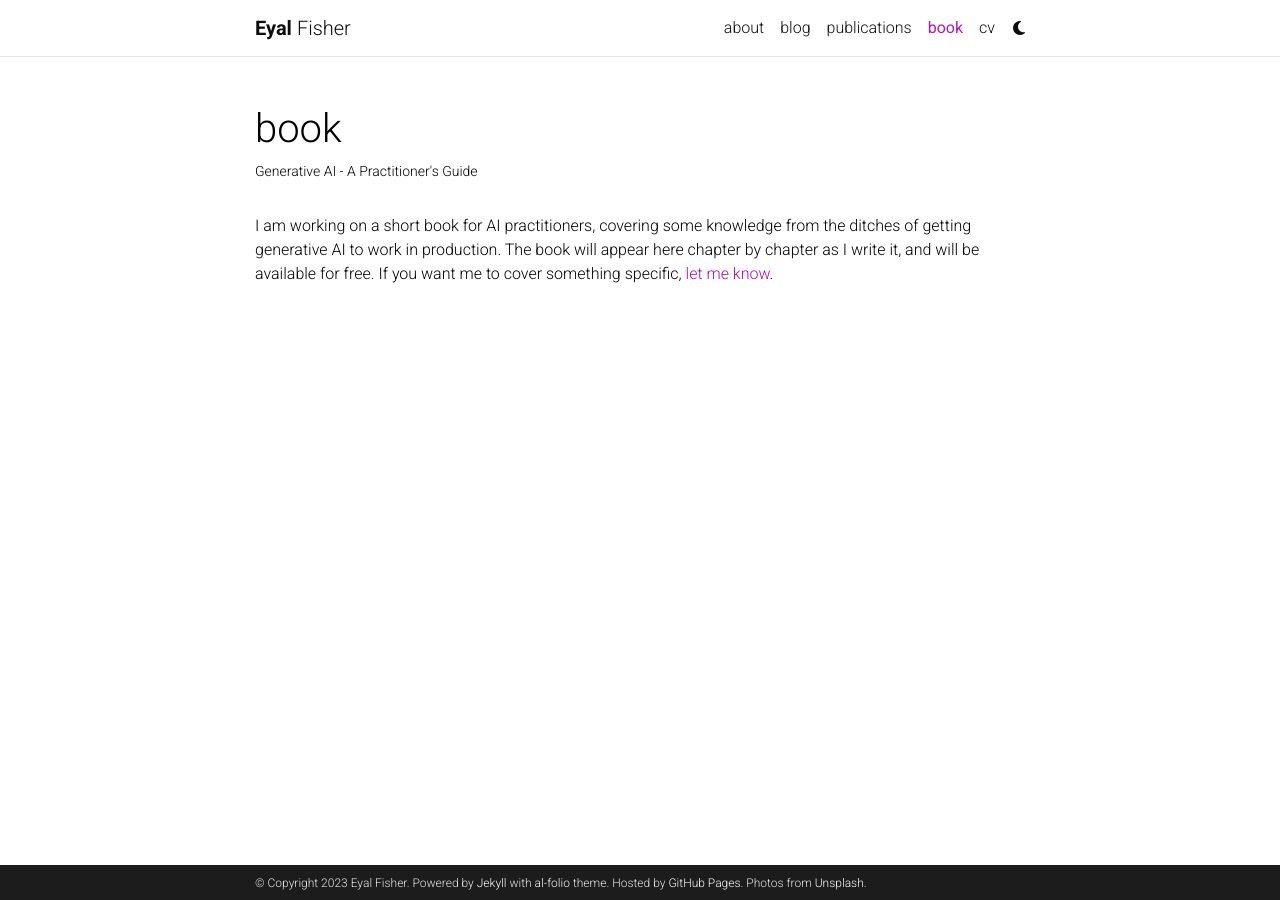
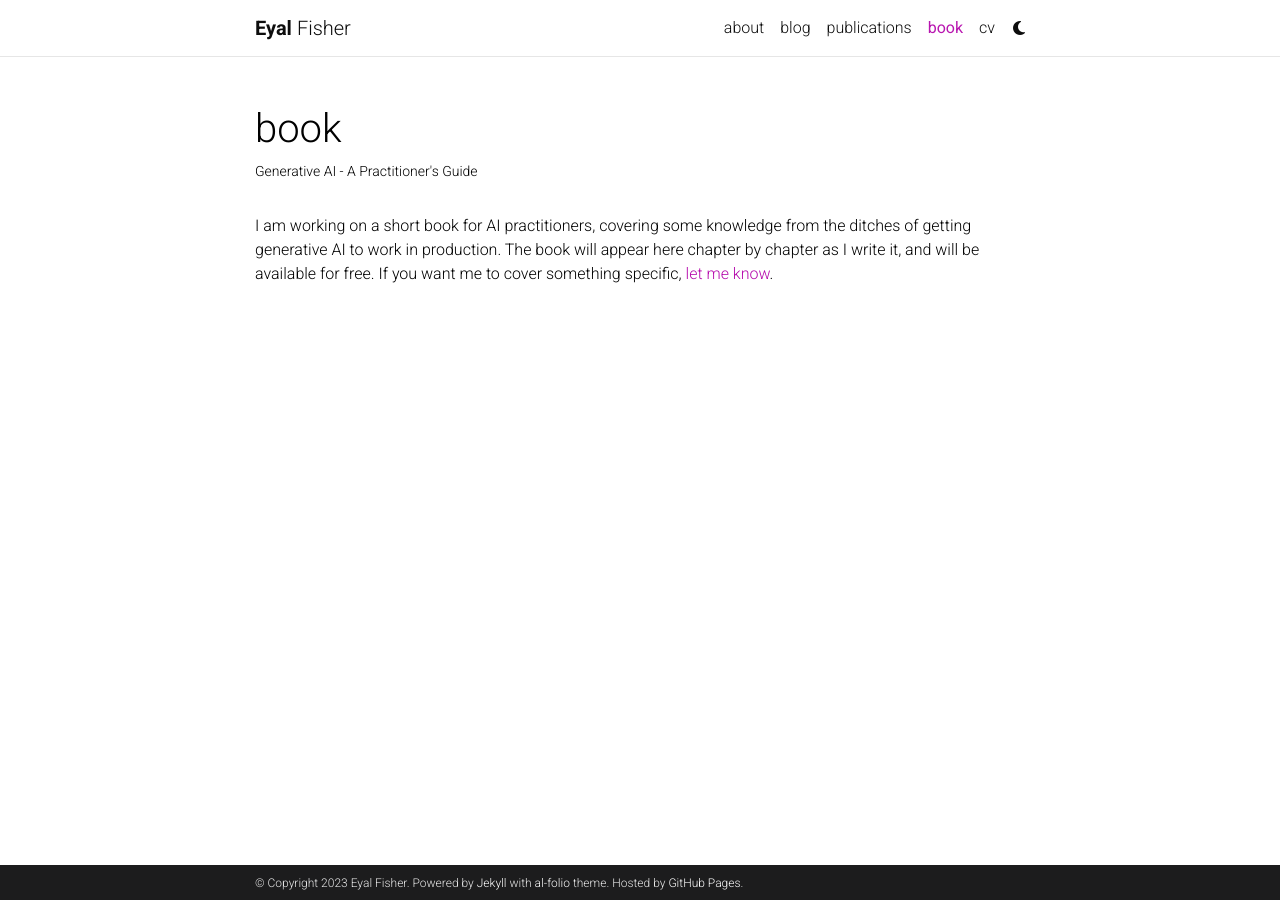
Before and after one commit to MasterPlonster/MasterPlonster.github.io, a Jekyll site: the page built from _pages/book.md, in a window 1280 px wide. Built offline with Jekyll 4.4.1, drawn with Linux system fonts in a browser that asks for light colours; full-size pictures stand in for the smaller copies a plugin makes; comment, search, counter and statistics services are not loaded; a style sheet for code colours, icons or effects is not loaded.

Commit message:
url change

```diff
--- a/_config.yml
+++ b/_config.yml
@@ -12,13 +12,12 @@ description: > # the ">" symbol means to ignore newlines until "footer_text:"
 footer_text: >
   Powered by <a href="https://jekyllrb.com/" target="_blank">Jekyll</a> with <a href="https://github.com/alshedivat/al-folio">al-folio</a> theme.
   Hosted by <a href="https://pages.github.com/" target="_blank">GitHub Pages</a>.
-  Photos from <a href="https://unsplash.com" target="_blank">Unsplash</a>.
-keywords: jekyll, jekyll-theme, academic-website, portfolio-website  # add your own keywords or leave empty
+keywords: eyal fisher, generative AI, genai, AI
 
 lang: en # the language of your site (for example: en, fr, cn, ru, etc.)
 icon: ⚛️  # the emoji used as the favicon (alternatively, provide image name in /assets/img/)
 
-url: https://MasterPlonster.github.io # the base hostname & protocol for your site
+url: https://www.eyalfisher.com # the base hostname & protocol for your site
 baseurl:
 last_updated: false # set to true if you want to display last updated in the footer
 impressum_path:  # set to path to include impressum link in the footer, use the same path as permalink in a page, helps to conform with EU GDPR
```
